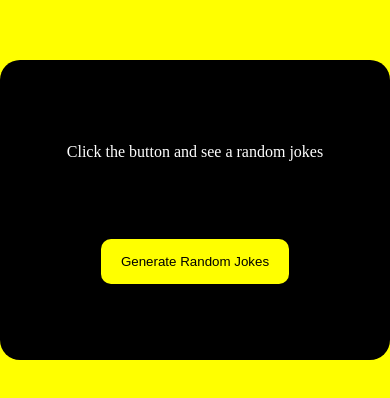
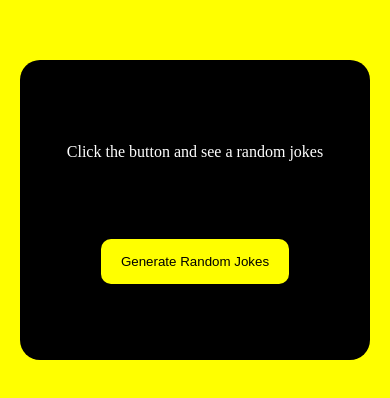
Before and after one commit to dhanush3727/RandomJokes, a plain HTML site: page index.html in a window 390 px wide. Shown: the part 212-610 px from the top of the page. Drawn offline with Linux system fonts and the light colour scheme.

Commit message:
Random Joke

```diff
--- a/style.css
+++ b/style.css
@@ -19,6 +19,7 @@ body {
   padding: 50px;
   place-items: center;
   border-radius: 20px;
+  margin: 0 20px;
 }
 .para {
   color: white;
@@ -35,3 +36,9 @@ body {
   border: none;
   outline: none;
 }
+
+@media (max-width: 450px) {
+  .container {
+    padding: 50px 20px;
+  }
+}
```
